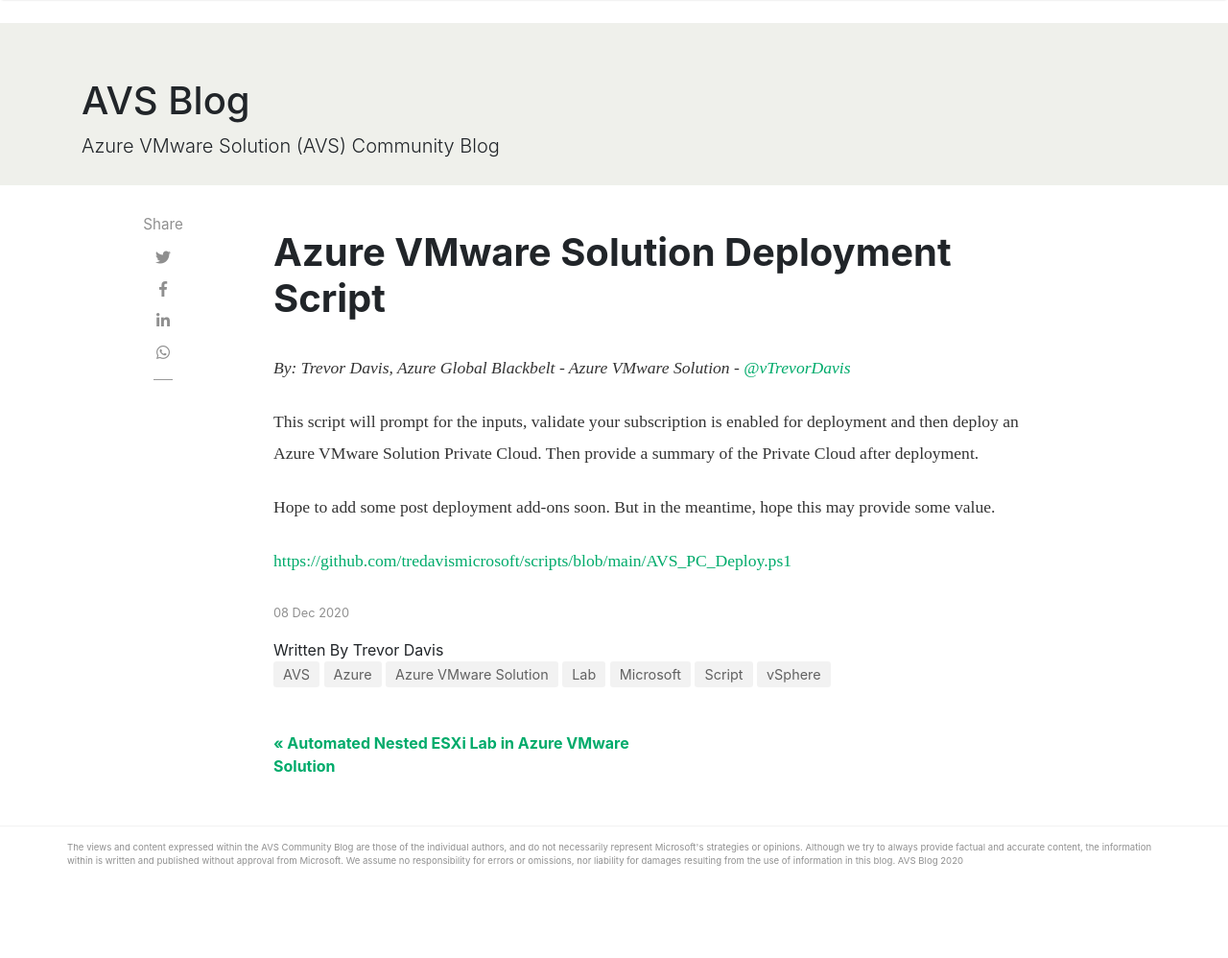
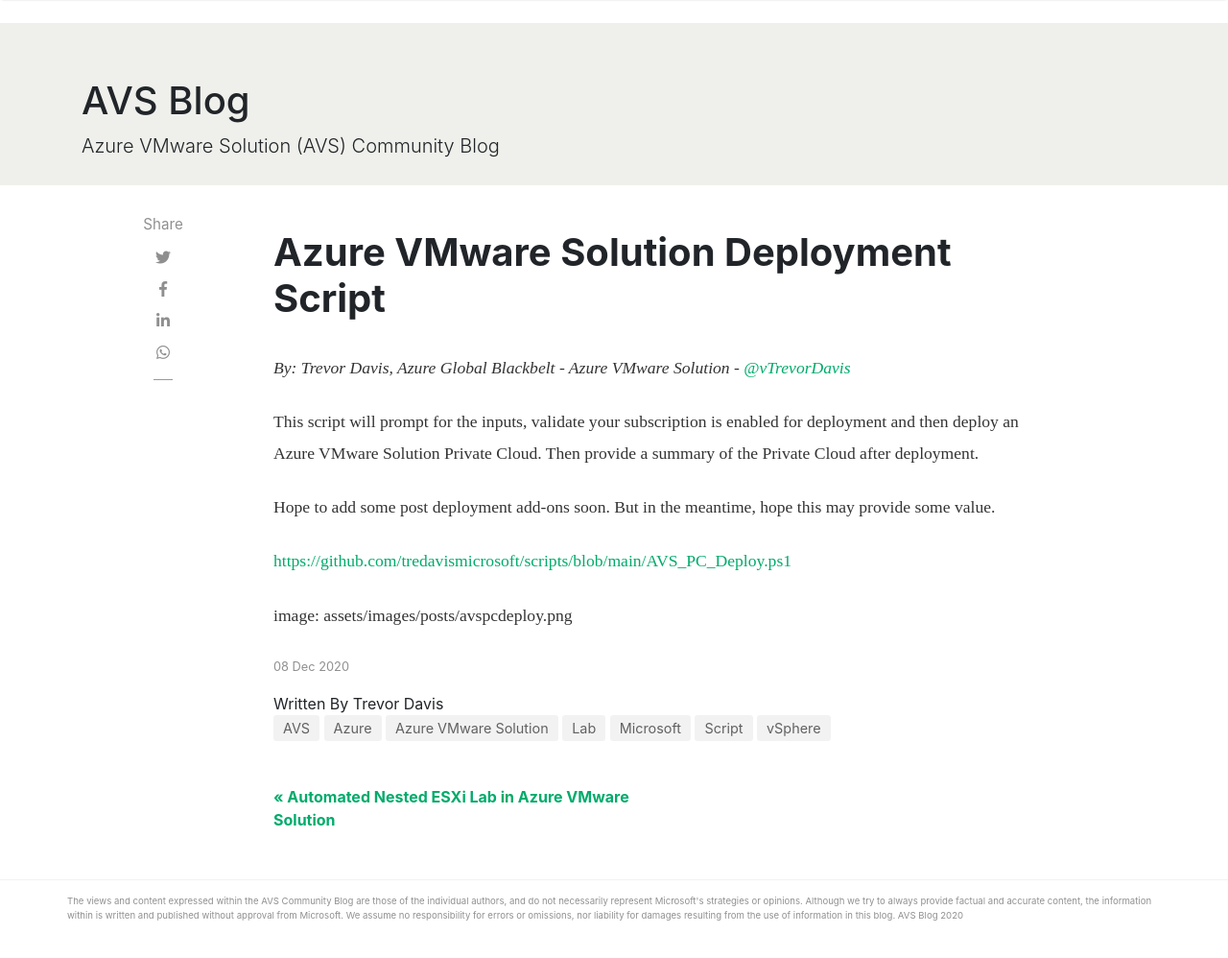
Before and after one commit to AVSBlog/avsblog.github.io, a Jekyll site: the page built from _posts/2020-12-08-avspcdeployscript.md, in a window 1280 px wide and 1035 px high. Shown: the top 998 px of the window at 96% size. Built offline with Jekyll 4.4.1, drawn with Linux system fonts in a browser that asks for light colours; nearby versions of some CDN libraries.

Commit message:
Update 2020-12-08-avspcdeployscript.md

```diff
--- a/_posts/2020-12-08-avspcdeployscript.md
+++ b/_posts/2020-12-08-avspcdeployscript.md
@@ -15,3 +15,5 @@
 Hope to add some post deployment add-ons soon.  But in the meantime, hope this may provide some value.
 
 [https://github.com/tredavismicrosoft/scripts/blob/main/AVS_PC_Deploy.ps1](https://github.com/tredavismicrosoft/scripts/blob/main/AVS_PC_Deploy.ps1)
+
+image: assets/images/posts/avspcdeploy.png
```
